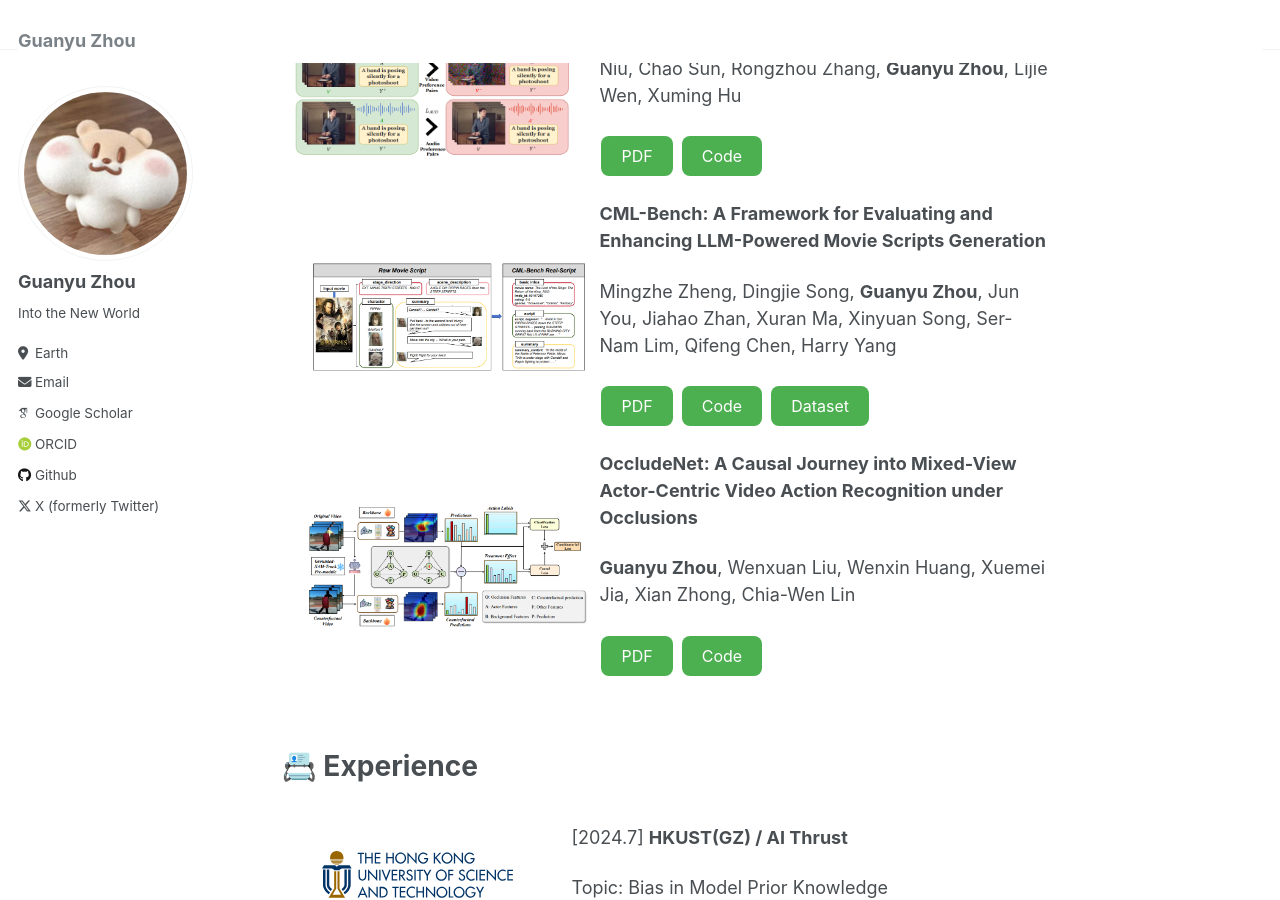
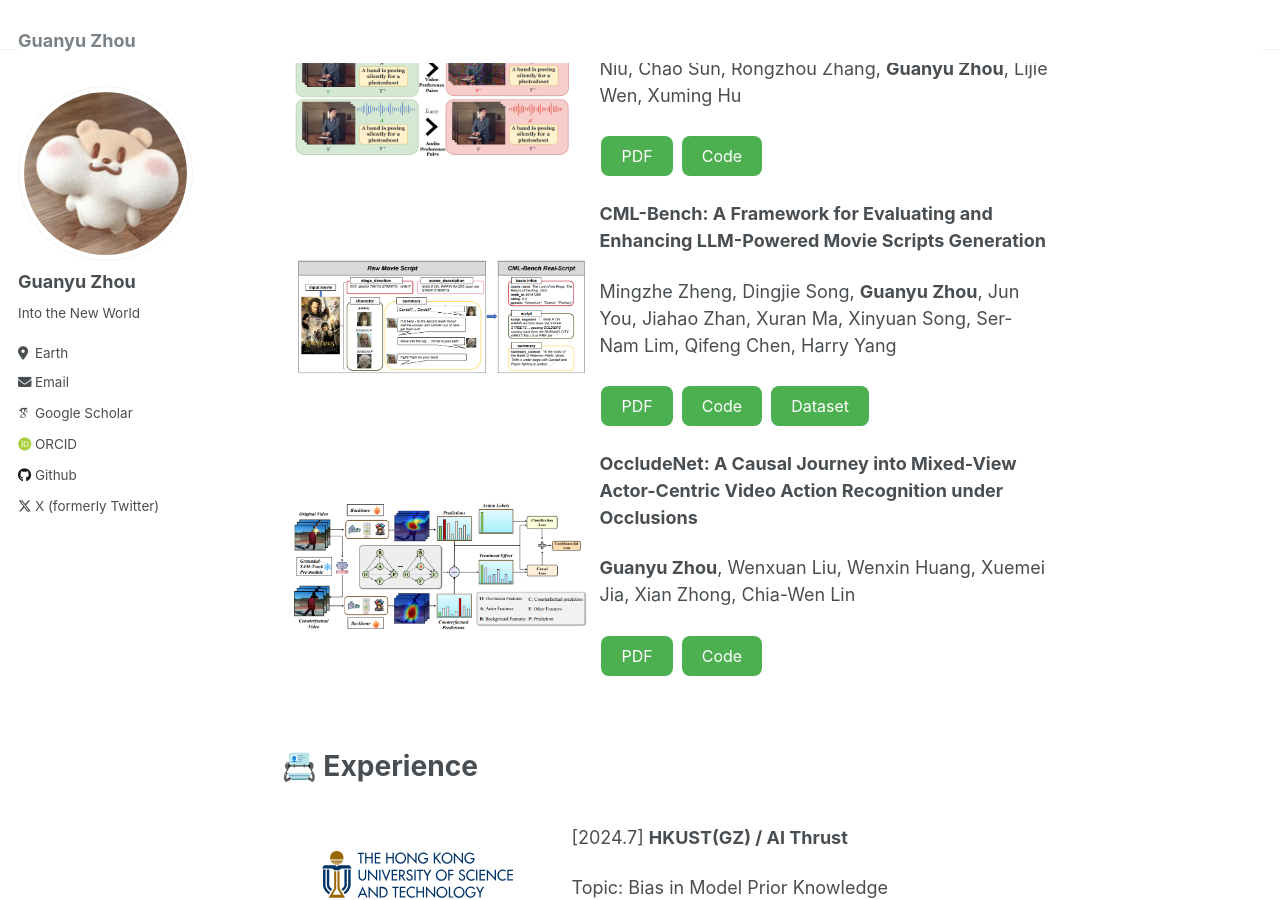
Before and after one commit to The-Martyr/the-martyr.github.io, a Jekyll site: the page built from _pages/about.md, in a window 1280 px wide and 900 px high, scrolled down 1254 px. Built offline with Jekyll 4.4.1, drawn with Linux system fonts in a browser that asks for light colours; some web fonts are replaced.

Commit message:
Update about.md

```diff
--- a/_pages/about.md
+++ b/_pages/about.md
@@ -92,7 +92,7 @@ button {
 </style>
 
 <div style="display: flex; align-items: center; margin-bottom: 20px;">
-  <div style="flex: 1; padding-left: 25px;">
+  <div style="flex: 1; padding-left: 10px;">
     <img src="/images/cml.png" alt="Flowchart" style="max-width: 100%;">
   </div>
   <div style="width: 60%; padding-left: 10px;">
@@ -125,7 +125,7 @@ button {
 </style>
 
 <div style="display: flex; align-items: center; margin-bottom: 20px;">
-  <div style="flex: 1; padding-left: 25px;">
+  <div style="flex: 1; padding-left: 10px;">
     <img src="/images/car.png" alt="Flowchart" style="max-width: 100%;">
   </div>
   <div style="width: 60%; padding-left: 10px;">
```
